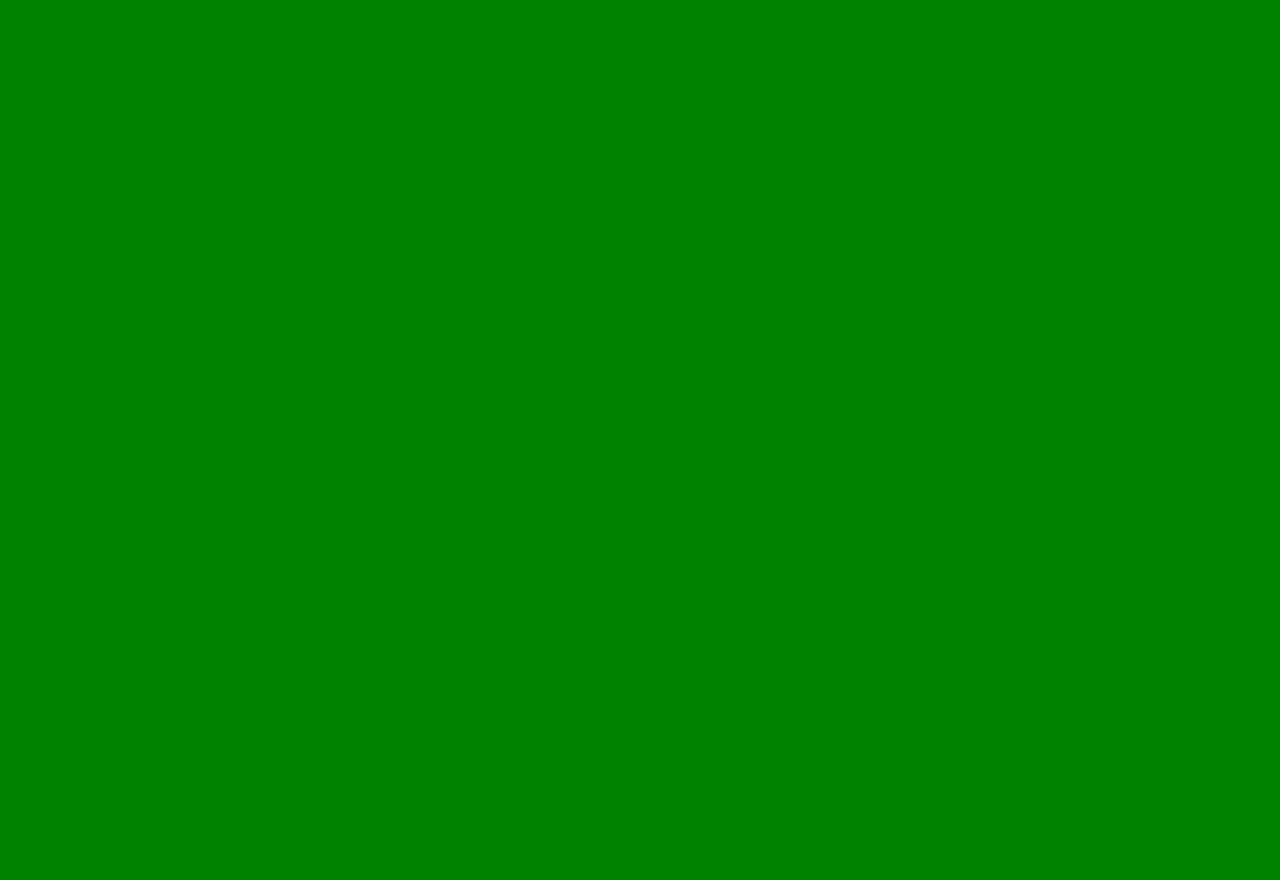
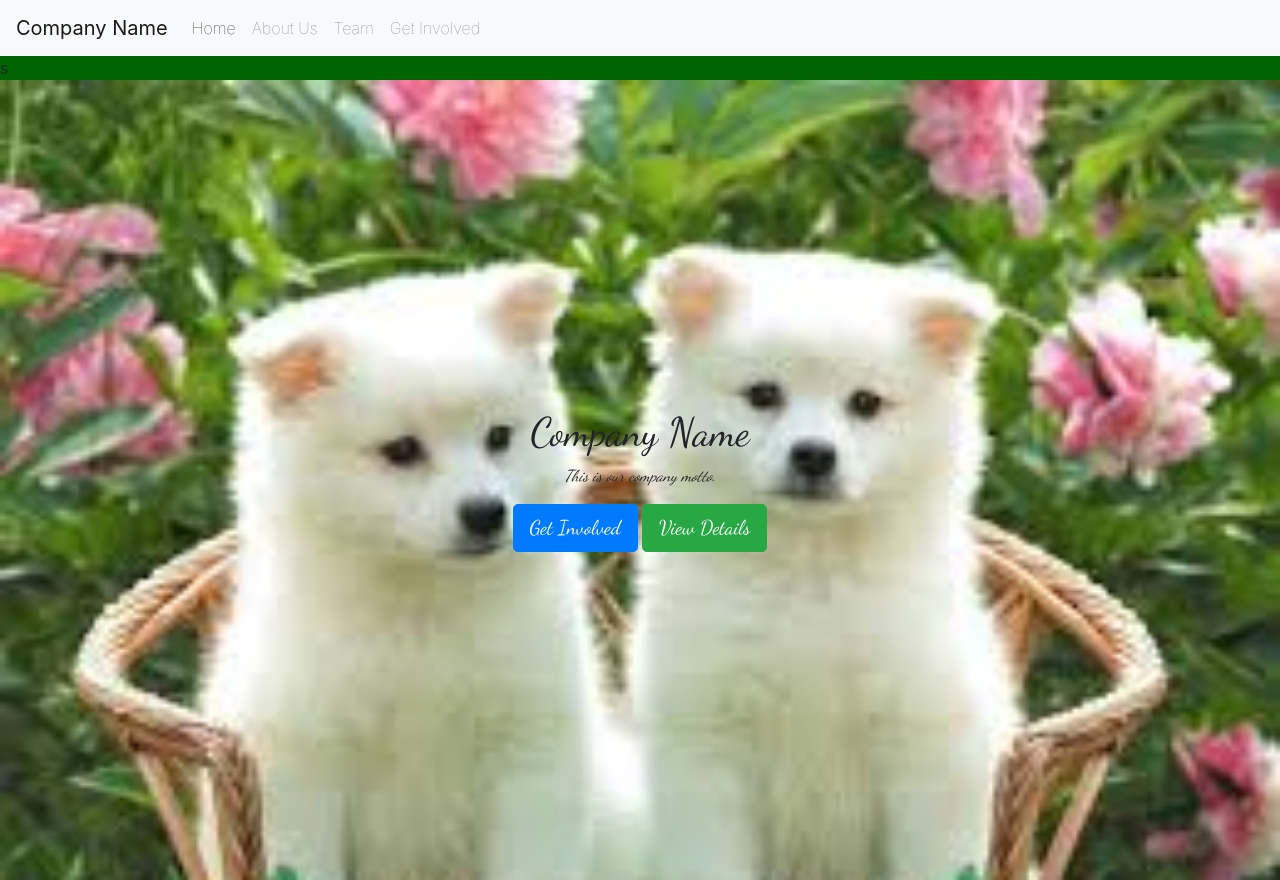
Before and after one commit to deannasoukhaseum/Project_One, a plain HTML site: page index.html in a window 1280 px wide. Before the commit the page ends 800 px from the top, so only its background shows below. Drawn offline with nearby package versions, Linux system fonts and the light colour scheme.

Commit message:
Draft 2 contains header and navbar

```diff
--- a/index.html
+++ b/index.html
@@ -6,8 +6,37 @@
 
           <link rel="stylesheet" type="text/css" href="style.css">
 
+          <link href="https://fonts.googleapis.com/css?family=Dancing+Script" rel="stylesheet">
     </head>
     <body>
+        <!-- nav bar ------------------------------------------ -->
+        <nav class="navbar navbar-expand-lg navbar-light bg-light">
+          <a class="navbar-brand" href="#">Company Name</a>
+          <button class="navbar-toggler" type="button" data-toggle="collapse" data-target="#navbarNavAltMarkup" aria-controls="navbarNavAltMarkup" aria-expanded="false" aria-label="Toggle navigation">
+            <span class="navbar-toggler-icon"></span>
+          </button>
+          <div class="collapse navbar-collapse" id="navbarNavAltMarkup">
+            <div class="navbar-nav">
+              <a class="nav-item nav-link active" href="#">Home<span class="sr-only">(current)</span></a>
+              <a class="nav-item nav-link" href="#">About Us</a>
+              <a class="nav-item nav-link" href="#">Team</a>
+              <a class="nav-item nav-link" href="#" tabindex="-1" aria-disabled="true">Get Involved</a>
+            </div>
+          </div>
+        </nav>
+        <!-- end nav bar -------------------------------------- -->s
+
+        <!-- begin header section ----------------------------- -->
+        <header class="d-flex align-items-center">
+          <div class="container">
+            <h1>Company Name</h1>
+            <p>This is our company motto.</p>
+            <button class="btn btn-lg btn-primary">Get Involved</button>
+            <button class="btn btn-lg btn-success">View Details</button>
+          </div>
+        </header>
+        <!-- end header section ------------------------------- -->
+
         <script src="https://code.jquery.com/jquery-3.3.1.slim.min.js" integrity="sha384-q8i/X+965DzO0rT7abK41JStQIAqVgRVzpbzo5smXKp4YfRvH+8abtTE1Pi6jizo" crossorigin="anonymous"></script>
         <script src="https://cdnjs.cloudflare.com/ajax/libs/popper.js/1.14.7/umd/popper.min.js" integrity="sha384-UO2eT0CpHqdSJQ6hJty5KVphtPhzWj9WO1clHTMGa3JDZwrnQq4sF86dIHNDz0W1" crossorigin="anonymous"></script>
         <script src="https://stackpath.bootstrapcdn.com/bootstrap/4.3.1/js/bootstrap.min.js" integrity="sha384-JjSmVgyd0p3pXB1rRibZUAYoIIy6OrQ6VrjIEaFf/nJGzIxFDsf4x0xIM+B07jRM" crossorigin="anonymous"></script>
--- a/style.css
+++ b/style.css
@@ -1,3 +1,25 @@
 body{
-    background-color: green
+    background-color: darkgreen
 }
+
+.nav-link{
+    font-weight: lighter;
+}
+
+.nav-link:hover{
+    font-weight:bolder;
+    background-color: #eee;
+}
+
+header{
+    height: 800px;
+    width: 100%;
+    background-image: url(puppies.jpg);
+    background-size: cover;
+    text-align: center;
+    font-family: 'Dancing Script', sans-serif;
+}
+
+header p{
+    font-style: italic;
+}
```
Also changed, not shown: puppies.jpg (added), rose.jpg (added).
